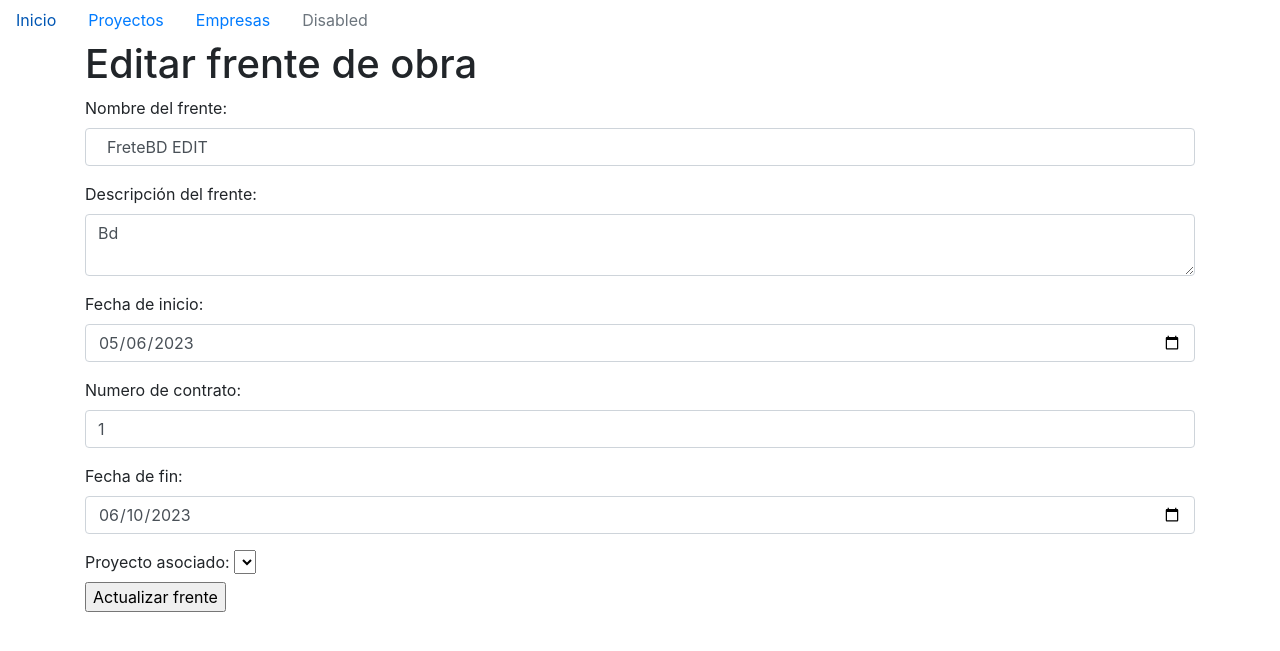
After one commit to AlanDSigala/obra-publica, a Flask app: page /proyecto/detalles/1/frente/1/editar in a window 1280 px wide. The commit adds this page. Shown: the top 651 px of the page. Run offline with Flask 3, Linux system fonts and the light colour scheme; lists and menus that the app fills with data are empty.

Commit message:
Se implemento la edicion de: Proyectos, frentes y empresas

```diff
--- a/src/main.py
+++ b/src/main.py
@@ -59,7 +59,7 @@ def listar_proyectos():
     return render_template('proyectos.html', proyectos=proyectos)
 
 
-@app.route('/registro/frentes/1', methods=['POST'])
+@app.route('/registro/frentes/<int:id>', methods=['POST'])
 def procesarRegistrarFrentre():
     proyecto_id = request.form.get('proyecto_id')
     proyecto = Proyecto.query.filter_by(id=proyecto_id).first()
@@ -81,6 +81,35 @@ def detalles_proyecto(id):
     proyecto = Proyecto.query.get(id)
     frentes = Frente.query.filter_by(proyecto_id=proyecto.id).all()
     return render_template('detalle_proyecto.html', proyecto=proyecto, frentes=frentes)
+
+@app.route('/proyecto/editar/<int:id>', methods= ['POST', 'GET'] )
+def editar_proyecto(id):
+    proyecto = Proyecto.query.get(id)
+    if request.method == 'POST':
+        proyecto.nombre = request.form['nombre']
+        proyecto.descripcion= request.form['descripcion']
+        proyecto.fecha_inicio = datetime.strptime(request.form.get('fecha_inicio'), '%Y-%m-%d')
+        proyecto.fecha_final = datetime.strptime(request.form.get('fecha_final'), '%Y-%m-%d')
+        db.session.commit()
+        return redirect(url_for('listar_proyectos'))
+
+    return render_template('edit_proyectos.html',proyecto=proyecto)
+
+@app.route('/proyecto/detalles/<int:id>/frente/<int:proyecto_id>/editar', methods=['POST','GET'])
+def editar_frente(proyecto_id,id):
+    frente = Frente.query.get(proyecto_id)
+    proyecto = Proyecto.query.get(id)
+    if request.method == 'POST':
+        frente.nombre=request.form['nombre']
+        frente.descripcion= request.form['descripcion']
+        frente.fecha_inicio = datetime.strptime(request.form.get('fecha_inicio'), '%Y-%m-%d')
+        frente.no_contrato =request.form['no_contrato']
+        frente.fecha_final = datetime.strptime(request.form.get('fecha_final'), '%Y-%m-%d')
+        db.session.commit()
+        return redirect(url_for('detalles_proyecto',id=id))
+
+    return render_template('edit_frentes.html',proyecto=proyecto,frente=frente)
+
 
 
 @app.route('/proyecto/detalles/<int:proyecto_id>/frente/<int:frente_id>')
@@ -136,6 +165,20 @@ def registro_empresas():
 
     return render_template('registro_empresas.html')
 
+@app.route('/empresas/editar/<int:id>', methods=['GET', 'POST'])
+def editar_empresa(id):
+    empresa = Empresa.query.get(id)
+    if request.method == 'POST':
+        empresa.nombre=request.form['nombre']
+        empresa.razon_social = request.form['razon']
+        empresa.rfc = request.form['rfc']
+        empresa.numero_iva = request.form['no_iva']
+        empresa.cmic= request.form['cmic']
+        db.session.commit()
+        return redirect(url_for('listar_empresas'))
+
+    return render_template('edit_empresas.html',empresa=empresa)
+
 
 @app.route('/proyecto/<int:id>/estimacion')
 def estimacion(id):
--- a/src/templates/detalle_proyecto.html
+++ b/src/templates/detalle_proyecto.html
@@ -13,7 +13,7 @@
   {% for frente in proyecto.frentes %}
   <li>
     <a href="/proyecto/detalles/{{ proyecto.id}}/frente/{{ frente.id}}">{{ frente.nombre }}</a>
-    <a href="/proyecto/{{ proyecto.id }}/frente/{{ frente.id}}/editar" class="btn btn-primary btn-sm">Editar</a>
+    <a href="/proyecto/detalles/{{ proyecto.id }}/frente/{{ frente.id}}/editar" class="btn btn-primary btn-sm">Editar</a>
   </li>
   {% endfor %}
 </ul>
--- /dev/null
+++ b/src/templates/edit_frentes.html
@@ -0,0 +1,43 @@
+{% extends 'base.html' %}
+
+{% block title %}Registro Frentes de obra{% endblock %}
+
+{% block content %}
+<h1>Editar frente de obra</h1>
+
+<form action="/proyecto/detalles/{{proyecto.id}}/frente/{{frente.proyecto_id}}/editar" method="POST">
+    <div class="form-group">
+      <label for="nombre">Nombre del frente:</label>
+      <input type="text" id="nombre" name="nombre" class="form-control" required value=" {{frente.nombre}}">
+    </div>
+
+    <div class="form-group">
+      <label for="descripcion">Descripción del frente:</label>
+      <textarea id="descripcion" name="descripcion" class="form-control" required>{{frente.descripcion}}</textarea>
+    </div>
+
+    <div class="form-group">
+      <label for="fecha_inicio">Fecha de inicio:</label>
+      <input type="date" id="fecha_inicio" name="fecha_inicio" class="form-control" required value="{{ frente.fecha_inicio.strftime('%Y-%m-%d') if frente.fecha_inicio else '' }}">
+    </div>
+
+    <div class="form-group">
+        <label for="no_contrato">Numero de contrato:</label>
+        <input type="text" id="no_contrato" name="no_contrato" class="form-control" required value="{{frente.no_contrato}}">
+      </div>
+
+    <div class="form-group">
+      <label for="fecha_final">Fecha de fin:</label>
+      <input type="date" id="fecha_final" name="fecha_final" class="form-control" required value="{{frente.fecha_final.strftime('%Y-%m-%d') if frente.fecha_final else ''}}">
+    </div>
+
+    <label for="{{proyecto.id}}">Proyecto asociado:</label>
+    <select name="{{proyecto.id}}">
+      {% for proyecto in proyectos %}
+        <option value="{{proyceto.nombre}}">{{ proyecto.nombre }}</option>
+      {% endfor %}
+    </select><br>
+
+    <input type="submit" name="accion" value="Actualizar frente">
+  </form>
+{% endblock %}
--- a/src/templates/empresas.html
+++ b/src/templates/empresas.html
@@ -23,7 +23,7 @@
         <td>{{ empresa.rfc }}</td>
         <td>{{ empresa.numero_iva }}</td>
         <td>{{ empresa.cmic }}</td>
-        <td><a href="" class="btn btn-danger btn-sm">Editar</a></td>
+        <td><a href="/empresas/editar/{{empresa.id}}" class="btn btn-danger btn-sm">Editar</a></td>
       </tr>
       {% endfor %}
     </tbody>
--- a/src/templates/proyectos.html
+++ b/src/templates/proyectos.html
@@ -23,7 +23,8 @@
         <td>{{ proyecto.fecha_final }}</td>
         <td><a href="/proyecto/detalles/{{proyecto.id}}" class="btn btn-outline-warning btn-sm">Detalles</a></td>
         <td><a href="/proyecto/{{proyecto.id}}/estimacion" class="btn btn-outline-success btn-sm">Estimacion</a></td>
-        <td><a href="" class="btn btn-danger btn-sm">Editar</a></td>
+        <td><a href="/proyecto/editar/{{proyecto.id}}" class="btn btn-danger btn-sm">Editar</a></td>
+        <td><a href="" class="btn btn-danger btn-sm">Eliminar</a></td>
       </tr>
       {% endfor %}
     </tbody>
```
Also changed, not shown: src/templates/edit_empresas.html (added, +37 -0 lines), src/templates/edit_proyectos.html (added, +30 -0 lines), src/instance/obra.db.
